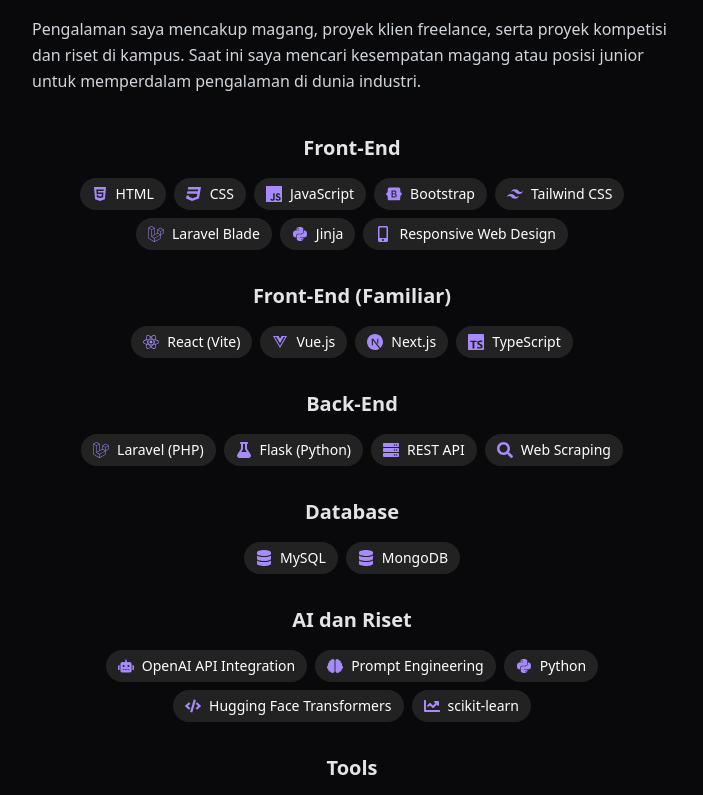
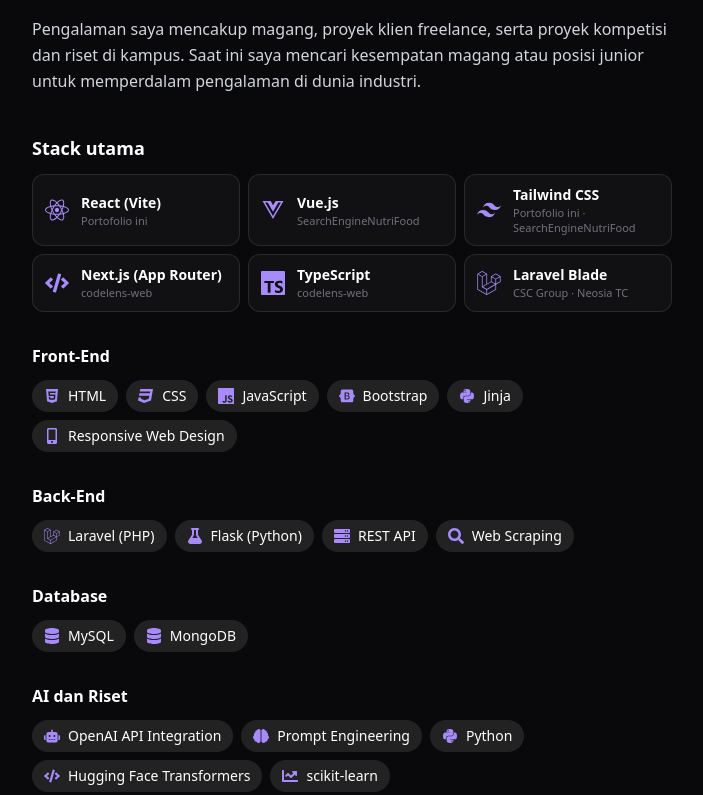
Before and after one commit to Aldosyhptra/my-portofolio, a React (Vite) app: page / in a window 1280 px wide. Shown: the part 1085-1880 px from the top of the page, without its empty margins (288-991 px from the left). Built offline with nearby package versions, Linux system fonts and the light colour scheme.

Commit message:
tampilkan stack utama dengan bukti proyek

```diff
--- a/src/components/about.jsx
+++ b/src/components/about.jsx
@@ -1,6 +1,6 @@
 import { motion } from 'framer-motion';
 import SectionHeader from './section-header.jsx';
-import { skillGroups } from '../data/skills.js';
+import { skillGroups, coreStack } from '../data/skills.js';
 import {
   FaHtml5, FaCss3, FaPython, FaFlask, FaReact, FaVuejs, FaLaravel, FaDatabase,
   FaGit, FaGithub, FaGitlab, FaMobileAlt, FaServer, FaSearch, FaRobot, FaBrain,
@@ -72,10 +72,30 @@ export default function About() {
         transition={{ duration: 1, ease: 'easeOut' }}
       >
 
+                {/* Stack utama dengan bukti pemakaian di proyek nyata */}
+                <div className="w-full max-w-3xl mx-auto mb-8">
+                  <h3 className="font-display text-lg font-semibold text-white mb-3">Stack utama</h3>
+                  <div className="grid grid-cols-1 sm:grid-cols-2 md:grid-cols-3 gap-2">
+                    {coreStack.map(({ item, evidence }) => {
+                      const Icon = iconMap[item] || FaCode;
+                      return (
+                        <div key={item} className="flex items-center gap-3 rounded-xl border border-white/10 bg-zinc-900/60 px-3 py-2.5 hover:border-accent-400/40 transition-colors">
+                          <Icon aria-hidden="true" className="w-6 h-6 text-accent-400 shrink-0" />
+                          <div className="min-w-0">
+                            <p className="text-sm font-semibold text-white truncate">{item}</p>
+                            <p className="text-[11px] leading-snug text-zinc-500">{evidence}</p>
+                          </div>
+                        </div>
+                      );
+                    })}
+                  </div>
+                </div>
+
+                {/* Kelompok pendukung */}
                 {skillGroups.map((group) => (
                   <div key={group.label} className="w-full max-w-3xl mx-auto mb-8">
-            <h3 className="text-xl font-semibold mb-2 text-center">{group.label}</h3>
-            <div className="flex flex-wrap justify-center gap-2 mt-4">
+                    <h3 className="font-display text-base font-semibold text-white mb-3">{group.label}</h3>
+                    <div className="flex flex-wrap gap-2">
                       {group.items.map((item) => {
                         const Icon = iconMap[item] || FaCode;
                         return (
--- a/src/data/skills.js
+++ b/src/data/skills.js
@@ -1,8 +1,16 @@
 // Kelompok skills sesuai AGENTS.md bagian 6. Tanpa persentase, tanpa label "expert".
-// Next.js dan TypeScript masuk setelah pemilik mengonfirmasi mengerjakan codelens-web (5 Nov 2026).
+// coreStack = front-end utama, tiap item disertai bukti pemakaian di proyek nyata.
+export const coreStack = [
+  { item: "React (Vite)", evidence: "Portofolio ini" },
+  { item: "Vue.js", evidence: "SearchEngineNutriFood" },
+  { item: "Tailwind CSS", evidence: "Portofolio ini · SearchEngineNutriFood" },
+  { item: "Next.js (App Router)", evidence: "codelens-web" },
+  { item: "TypeScript", evidence: "codelens-web" },
+  { item: "Laravel Blade", evidence: "CSC Group · Neosia TC" },
+];
+
 export const skillGroups = [
-  { label: "Front-End", items: ["HTML", "CSS", "JavaScript", "Bootstrap", "Tailwind CSS", "Laravel Blade", "Jinja", "Responsive Web Design"] },
-  { label: "Front-End (Familiar)", items: ["React (Vite)", "Vue.js", "Next.js", "TypeScript"] },
+  { label: "Front-End", items: ["HTML", "CSS", "JavaScript", "Bootstrap", "Jinja", "Responsive Web Design"] },
   { label: "Back-End", items: ["Laravel (PHP)", "Flask (Python)", "REST API", "Web Scraping"] },
   { label: "Database", items: ["MySQL", "MongoDB"] },
   { label: "AI dan Riset", items: ["OpenAI API Integration", "Prompt Engineering", "Python", "Hugging Face Transformers", "scikit-learn"] },
```
Lines whose indentation alone changed are shown as unchanged.
